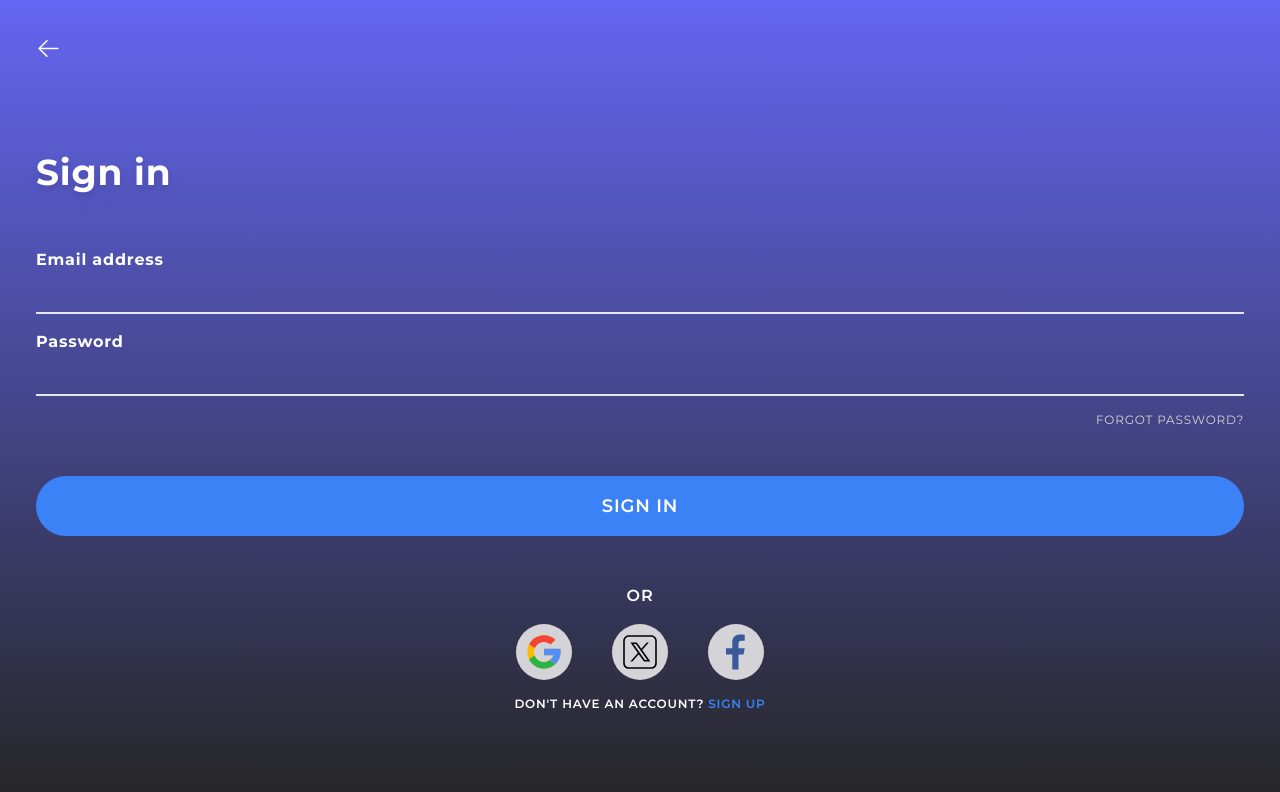
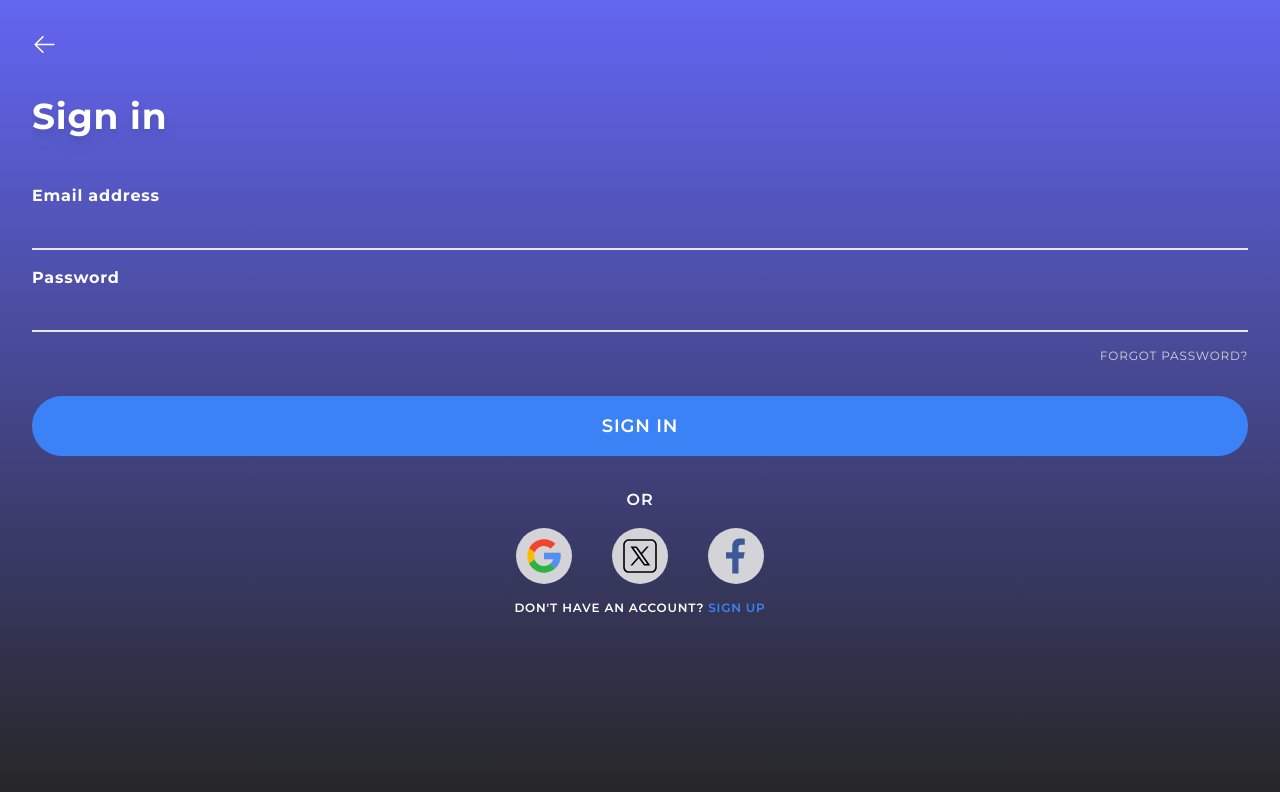
Before and after one commit to BerkanYuksel25/campus-buddy, a Next.js app: page /sign-in in a window 1280 px wide. Shown: the top 792 px of the page. Built offline with nearby package versions, Linux system fonts and the light colour scheme.

Commit message:
CB-1: Fixing layout

```diff
--- a/app/components/client.tsx
+++ b/app/components/client.tsx
@@ -8,14 +8,14 @@ export const CampusBuddySplash = () => {
   const router = useRouter();
 
   return (
-    <>
+    <div className="h-full flex flex-col justify-center">
       <h1 className="animate-bounce text-white text-4xl text font-bold self-center drop-shadow-lg">
         CampusBuddy
       </h1>
       <Button type="button" onClick={() => router.push("/sign-in")}>
         Get started
       </Button>
-    </>
+    </div>
   );
 };
 
@@ -29,9 +29,11 @@ export const BackButton = () => {
   }
 
   return (
-    <button onClick={() => router.back()}>
-      <Image src="/back-button.svg" alt="Go back" width={25} height={25} />
-    </button>
+    <div className="pb-8">
+      <button onClick={() => router.back()}>
+        <Image src="/back-button.svg" alt="Go back" width={25} height={25} />
+      </button>
+    </div>
   );
 };
 
@@ -73,7 +75,7 @@ export const Button = ({
       id={children}
       type={type}
       onClick={onClick}
-      className="my-8 uppercase text-lg font-semibold leading-5 bg-blue-500 py-5 rounded-full border-zinc-600 hover:bg-blue-400 active:bg-blue-500"
+      className="my-4 uppercase text-lg font-semibold leading-5 bg-blue-500 py-5 rounded-full border-zinc-600 hover:bg-blue-400 active:bg-blue-500"
     >
       {children}
     </button>
--- a/app/components/server.tsx
+++ b/app/components/server.tsx
@@ -2,16 +2,26 @@ import { HTMLInputTypeAttribute } from "react";
 import { ReactNode } from "react";
 
 export const Title = ({ children }: { children: string }) => (
-  <h1 className="text-white text-4xl text drop-shadow-lg font-bold pb-10">{children}</h1>
+  <h1 className="text-white text-4xl text drop-shadow-lg font-bold pb-8">
+    {children}
+  </h1>
 );
 
 export const Form = ({ children }: { children: ReactNode }) => {
   return (
-    <form className="flex flex-col text-white leading-normal tracking-wider gap-4">{children}</form>
+    <form className="flex flex-col text-white leading-normal tracking-wider gap-4">
+      {children}
+    </form>
   );
 };
 
-export const Field = ({ type, children }: { type: HTMLInputTypeAttribute; children: string }) => {
+export const Field = ({
+  type,
+  children,
+}: {
+  type: HTMLInputTypeAttribute;
+  children: string;
+}) => {
   return (
     <>
       <label htmlFor={children} className="font-bold">
--- a/app/layout.tsx
+++ b/app/layout.tsx
@@ -15,11 +15,9 @@ const RootLayout = ({ children }: { children: ReactNode }) => {
       <head>
         <link rel="icon" href="/favicon.png" />
       </head>
-      <body>
-        <main className="bg-gradient-to-b from-indigo-500 to-neutral-800 p-9 box-border text-white">
-          <BackButton />
-          <div className="h-full flex flex-col justify-center">{children}</div>
-        </main>
+      <body className="flex flex-col bg-gradient-to-b from-indigo-500 to-neutral-800 p-8 box-border text-white">
+        <BackButton />
+        <main className="overflow-auto">{children}</main>
       </body>
     </html>
   );
```
